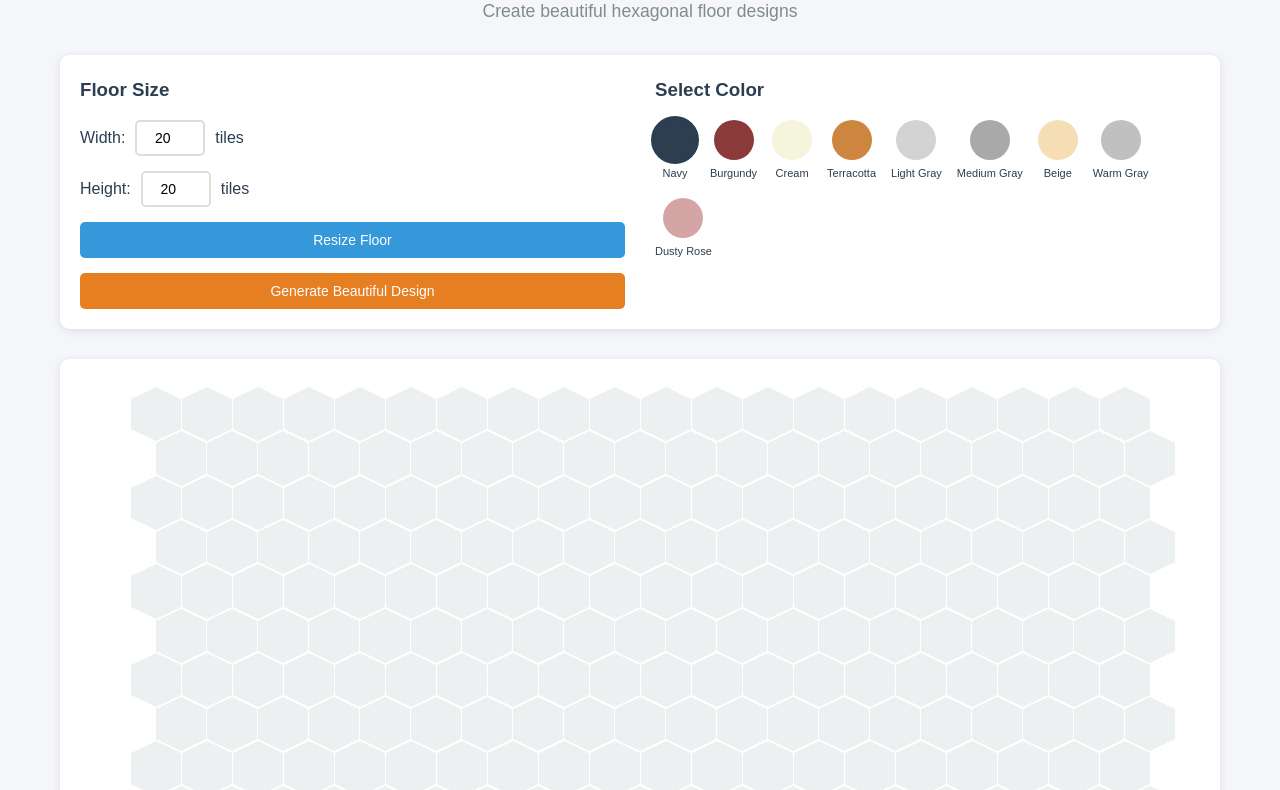
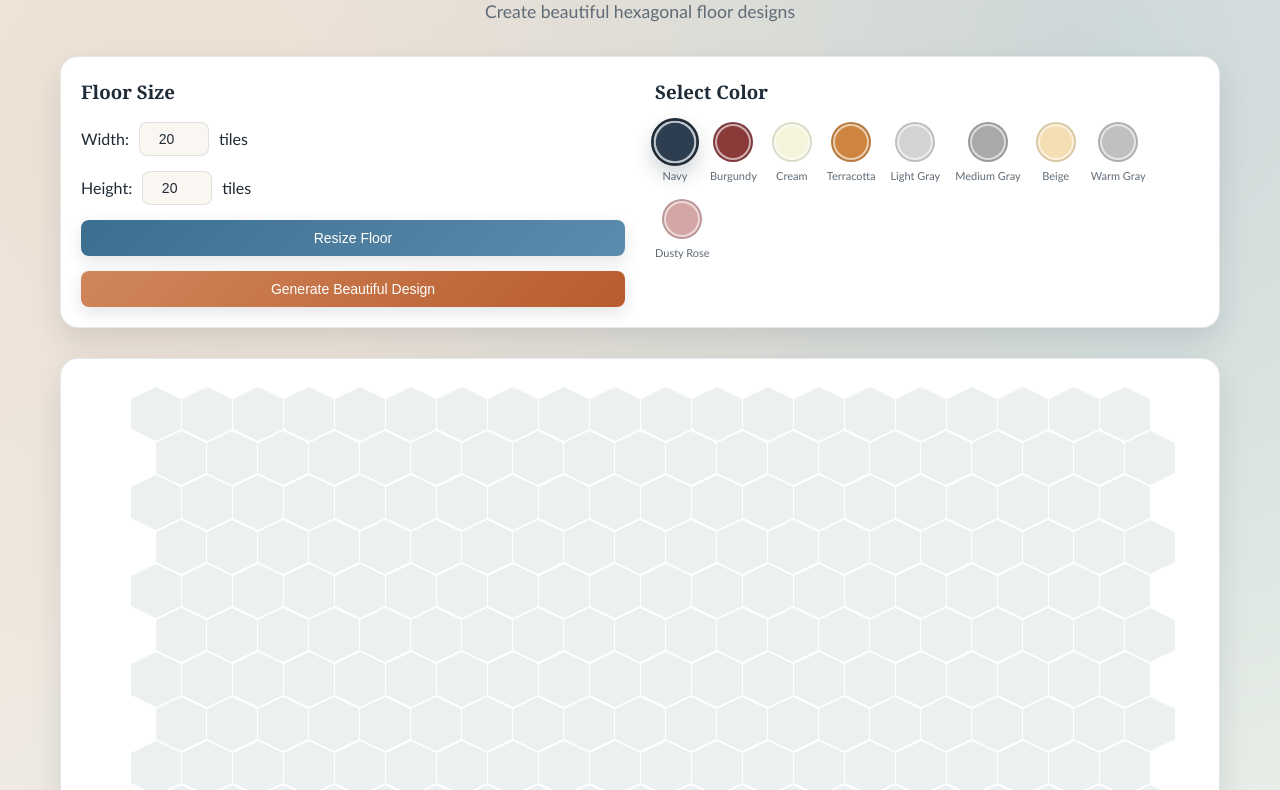
Before and after one commit to multiservicio/hydraulic.floor.tiles.generator, a website: page index.html in a window 1280 px wide. Shown: the part 97-887 px from the top of the page. Drawn offline with Linux system fonts and the light colour scheme.

Commit message:
Step 1 of updating visuals

```diff
--- a/assets/css/styles.css
+++ b/assets/css/styles.css
@@ -4,10 +4,32 @@
     box-sizing: border-box;
 }
 
+:root {
+    --bg-base: #f3efe8;
+    --bg-tint: #e7efe9;
+    --surface: #ffffff;
+    --surface-muted: #faf7f2;
+    --border: rgba(44, 62, 80, 0.12);
+    --ink: #1f2b36;
+    --muted: #5f6b76;
+    --accent: #d0875b;
+    --accent-strong: #b85c2d;
+    --accent-cool: #3c6e8f;
+    --shadow-soft: 0 14px 30px rgba(32, 45, 56, 0.12);
+    --shadow-tight: 0 6px 16px rgba(32, 45, 56, 0.12);
+    --radius-lg: 18px;
+    --radius-md: 12px;
+    --radius-sm: 8px;
+}
+
 body {
-    font-family: "Arial", sans-serif;
-    background-color: #f5f6fa;
-    color: #ecf0f1;
+    font-family: "Trebuchet MS", "Verdana", sans-serif;
+    background-color: var(--bg-base);
+    background-image:
+        radial-gradient(circle at 15% 15%, rgba(208, 135, 91, 0.15), transparent 55%),
+        radial-gradient(circle at 85% 10%, rgba(60, 110, 143, 0.18), transparent 45%),
+        linear-gradient(120deg, var(--bg-base), var(--bg-tint));
+    color: var(--ink);
     line-height: 1.6;
 }
 
@@ -23,21 +45,24 @@ header {
 }
 
 h1 {
-    font-size: 2.5rem;
-    margin-bottom: 10px;
-    color: #2c3e50;
+    font-family: "Georgia", "Garamond", serif;
+    font-size: 2.6rem;
+    letter-spacing: 0.5px;
+    margin-bottom: 8px;
+    color: var(--ink);
 }
 
 header p {
     font-size: 1.1rem;
-    color: #7f8c8d;
+    color: var(--muted);
 }
 
 .controls {
-    background: white;
+    background: var(--surface);
     padding: 20px;
-    border-radius: 10px;
-    box-shadow: 0 2px 10px rgba(0, 0, 0, 0.1);
+    border-radius: var(--radius-lg);
+    border: 1px solid var(--border);
+    box-shadow: var(--shadow-soft);
     margin-bottom: 30px;
     display: grid;
     grid-template-columns: 1fr 1fr;
@@ -48,14 +73,16 @@ header p {
 .grid-size-controls h3,
 .color-palette h3 {
     margin-bottom: 15px;
-    color: #2c3e50;
+    color: var(--ink);
+    font-family: "Georgia", "Garamond", serif;
+    font-weight: 600;
 }
 
 .size-inputs {
     display: flex;
     flex-direction: column;
     gap: 15px;
-    color: #2c3e50;
+    color: var(--ink);
 }
 
 .size-inputs label {
@@ -68,31 +95,35 @@ header p {
 .size-inputs input {
     width: 70px;
     padding: 8px;
-    border: 2px solid #ddd;
-    border-radius: 5px;
+    border: 1.5px solid var(--border);
+    border-radius: var(--radius-sm);
     font-size: 14px;
     text-align: center;
+    background: var(--surface-muted);
+    color: var(--ink);
 }
 
 .size-inputs input:focus {
     outline: none;
-    border-color: #3498db;
+    border-color: rgba(60, 110, 143, 0.6);
+    box-shadow: 0 0 0 3px rgba(60, 110, 143, 0.15);
 }
 
 .resize-btn {
     padding: 10px 20px;
-    background-color: #3498db;
+    background: linear-gradient(135deg, var(--accent-cool), #5c8cad);
     color: white;
     border: none;
-    border-radius: 5px;
+    border-radius: var(--radius-sm);
     cursor: pointer;
     font-size: 14px;
     font-weight: 500;
     transition: background-color 0.3s ease;
+    box-shadow: var(--shadow-tight);
 }
 
 .resize-btn:hover {
-    background-color: #2980b9;
+    background: linear-gradient(135deg, #2f5f7e, #4d7f9f);
 }
 
 .resize-btn:active {
@@ -101,18 +132,19 @@ header p {
 
 .auto-fill-btn {
     padding: 10px 20px;
-    background-color: #e67e22;
+    background: linear-gradient(135deg, var(--accent), var(--accent-strong));
     color: white;
     border: none;
-    border-radius: 5px;
+    border-radius: var(--radius-sm);
     cursor: pointer;
     font-size: 14px;
     font-weight: 500;
     transition: background-color 0.3s ease;
+    box-shadow: var(--shadow-tight);
 }
 
 .auto-fill-btn:hover {
-    background-color: #d35400;
+    background: linear-gradient(135deg, #c57449, #9f4a21);
 }
 
 .auto-fill-btn:active {
@@ -134,7 +166,7 @@ header p {
 
 .color-name {
     font-size: 11px;
-    color: #2c3e50;
+    color: var(--muted);
     text-align: center;
     font-weight: 500;
 }
@@ -144,25 +176,30 @@ header p {
     height: 40px;
     border-radius: 50%;
     cursor: pointer;
-    border: 3px solid transparent;
+    border: 2px solid rgba(31, 43, 54, 0.12);
     transition: all 0.3s ease;
+    box-shadow: inset 0 0 0 2px rgba(255, 255, 255, 0.6);
 }
 
 .color-option:hover {
     transform: scale(1.1);
-    border-color: #3498db;
+    border-color: var(--accent-cool);
 }
 
 .color-option.selected {
-    border-color: #2c3e50;
+    border-color: var(--ink);
     transform: scale(1.2);
+    box-shadow:
+        inset 0 0 0 2px rgba(255, 255, 255, 0.7),
+        0 8px 16px rgba(31, 43, 54, 0.2);
 }
 
 .floor-grid-container {
-    background: white;
+    background: var(--surface);
     padding: 20px;
-    border-radius: 10px;
-    box-shadow: 0 2px 10px rgba(0, 0, 0, 0.1);
+    border-radius: var(--radius-lg);
+    border: 1px solid var(--border);
+    box-shadow: var(--shadow-soft);
     overflow: auto;
 }
 
@@ -184,9 +221,10 @@ header p {
     width: 50px;
     height: 30.3px;
     background-color: #ecf0f1;
+    color: #ecf0f1;
     position: relative;
     cursor: pointer;
-    transition: all 0.3s ease;
+    transition: transform 0.2s ease, box-shadow 0.2s ease;
     margin: 0;
 }
 
@@ -214,6 +252,9 @@ header p {
 
 .hex-tile:hover {
     transform: scale(1.05);
+    box-shadow:
+        inset 0 0 0 1px rgba(31, 43, 54, 0.15),
+        0 6px 12px rgba(31, 43, 54, 0.18);
 }
 
 .floor-row.offset {
@@ -221,16 +262,18 @@ header p {
 }
 
 .color-summary-card {
-    background: white;
+    background: var(--surface);
     padding: 20px;
-    border-radius: 10px;
-    box-shadow: 0 2px 10px rgba(0, 0, 0, 0.1);
+    border-radius: var(--radius-lg);
+    border: 1px solid var(--border);
+    box-shadow: var(--shadow-soft);
     margin-top: 30px;
 }
 
 .color-summary-card h3 {
     margin-bottom: 15px;
-    color: #2c3e50;
+    color: var(--ink);
+    font-family: "Georgia", "Garamond", serif;
 }
 
 .color-summary-content {
@@ -240,7 +283,7 @@ header p {
 }
 
 .no-colors {
-    color: #7f8c8d;
+    color: var(--muted);
     font-style: italic;
     margin: 0;
 }
@@ -250,9 +293,9 @@ header p {
     align-items: center;
     gap: 8px;
     padding: 8px 12px;
-    background-color: #f8f9fa;
+    background-color: var(--surface-muted);
     border-radius: 20px;
-    border: 1px solid #e9ecef;
+    border: 1px solid var(--border);
 }
 
 .color-count-swatch {
@@ -266,7 +309,7 @@ header p {
 .color-count-text {
     font-size: 14px;
     font-weight: 500;
-    color: #2c3e50;
+    color: var(--ink);
 }
 
 @media (max-width: 768px) {
```
Also changed, not shown: 1 other file.
